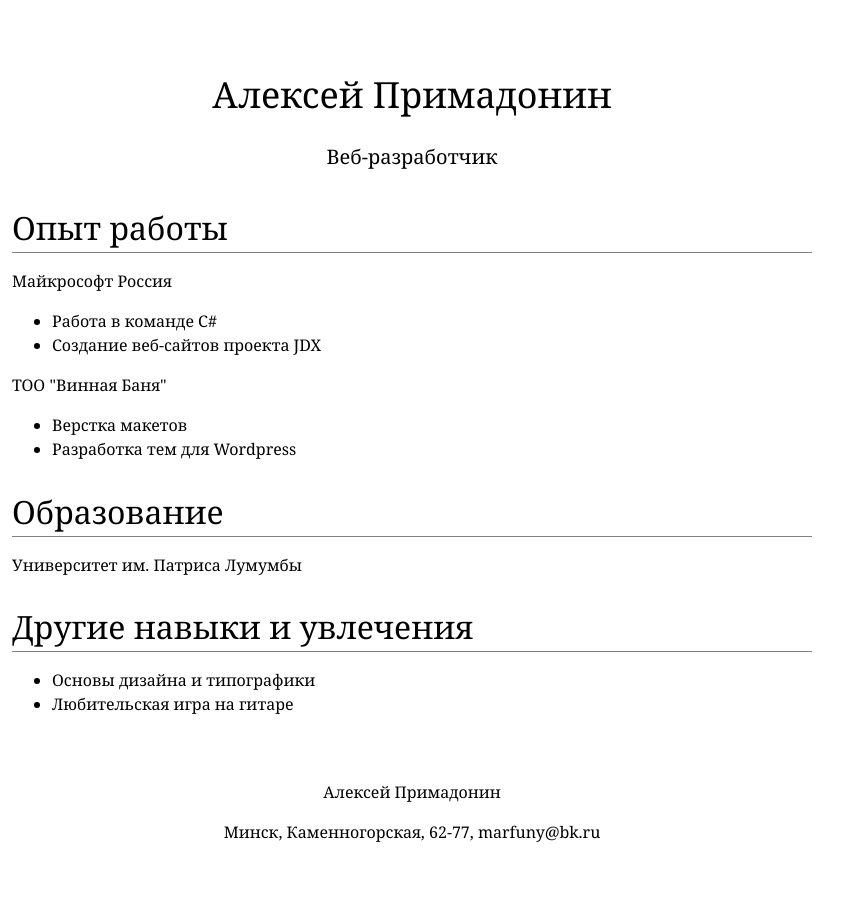
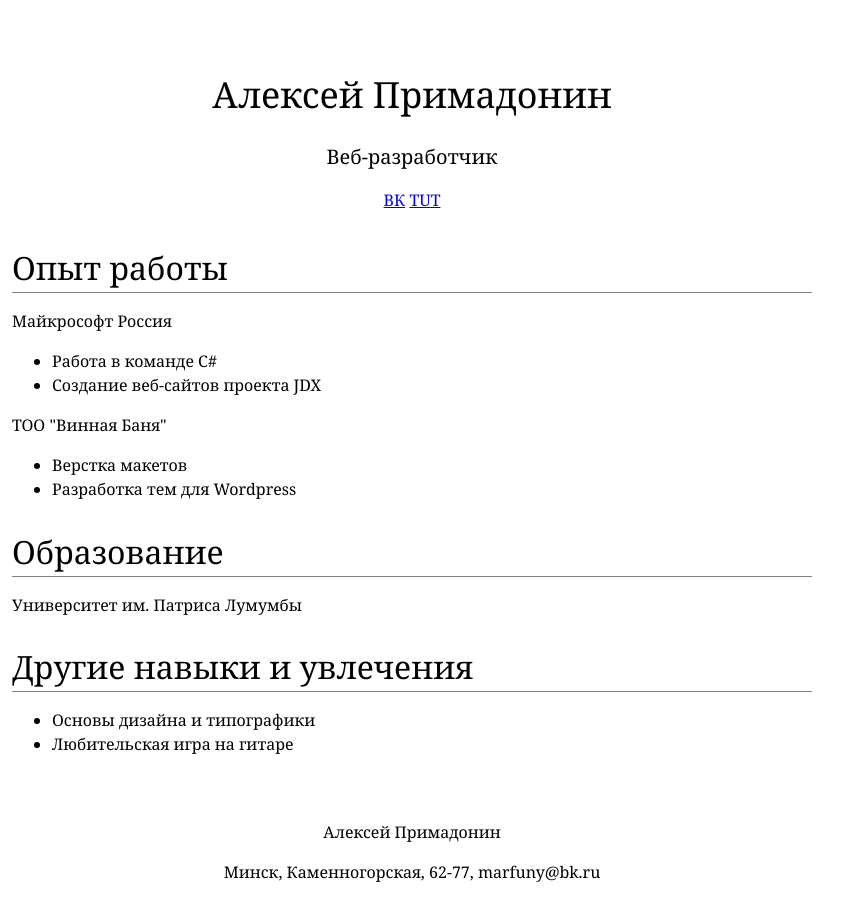
Before and after one commit to Marfuny/username.github.io, a plain HTML site: page index.html in a window 1280 px wide. Shown: the whole page, without its empty margins (0-863 px from the left). Drawn offline with Linux system fonts and the light colour scheme.

Commit message:
Update index.html

```diff
--- a/index.html
+++ b/index.html
@@ -9,7 +9,9 @@
     <div id="header">
         <h1>Алексей Примадонин</h1>
         <h3>Веб-разработчик</h3>
-        <p><a href="marfuny@bk.ru" href="https://vk.com/marfuny"></a></p>
+        <p><a href="marfuny@bk.ru">ВК</a>
+           <a href="https://vk.com/marfuny">TUT</a>
+        </p>
     </div>
     <div id="main">
         <h2>Опыт работы</h2>
```
